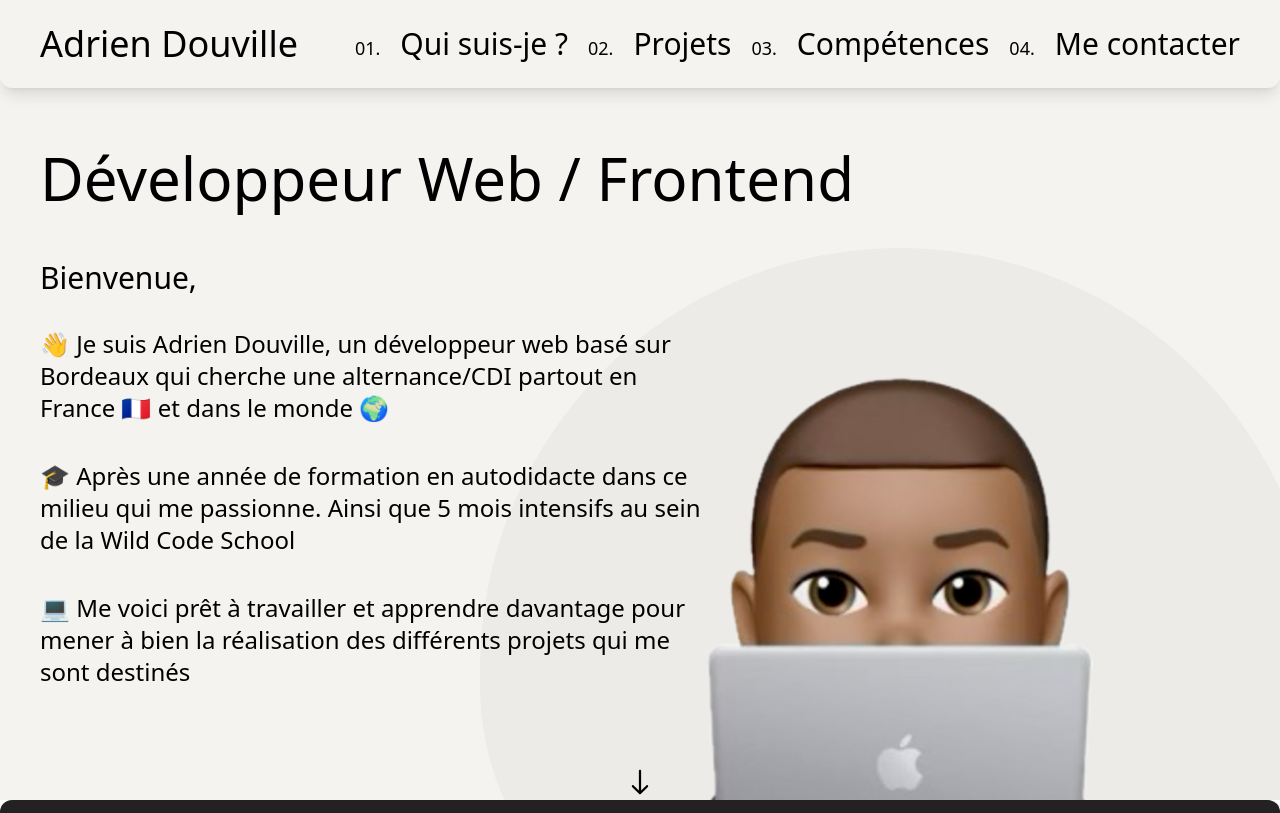
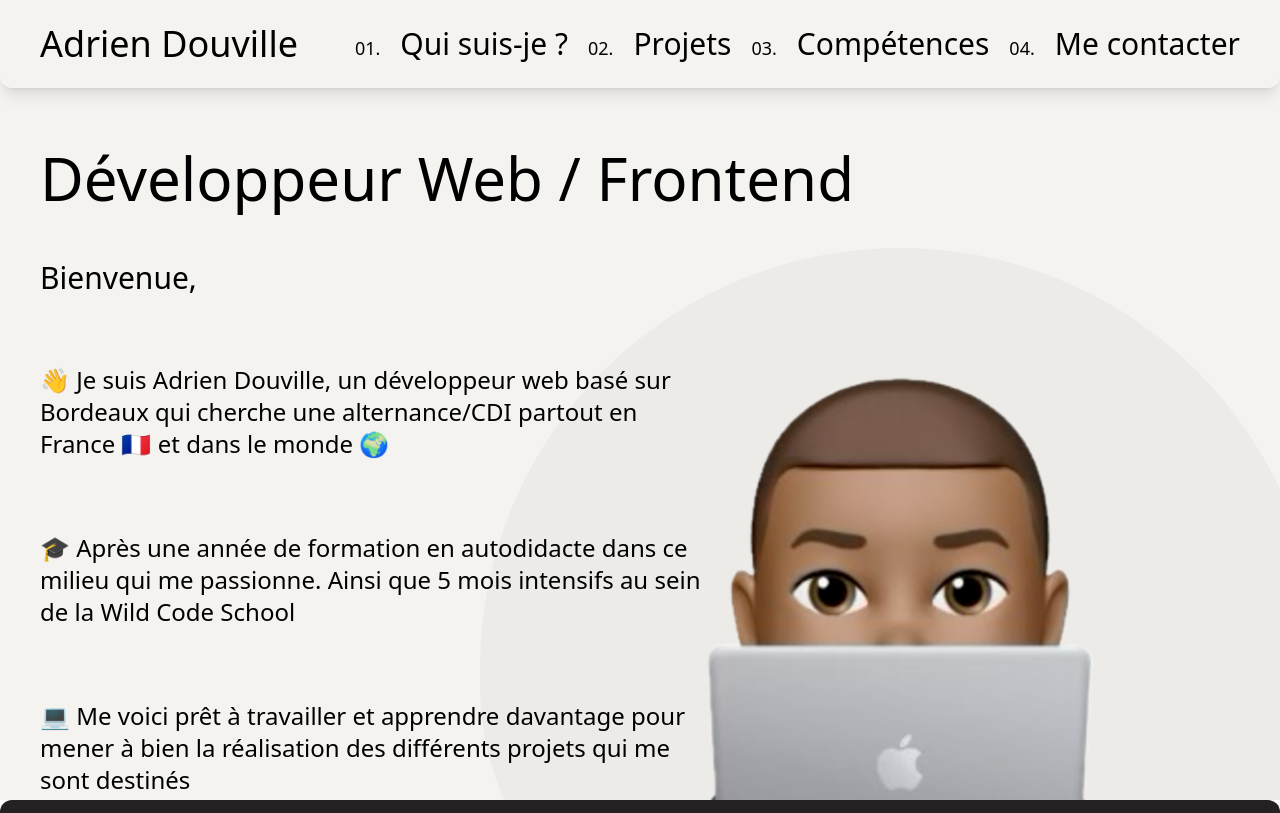
Before and after one commit to Delgorithm/portfolio, a React (Vite) app: page / in a window 1280 px wide. Shown: the top 813 px of the page. Built offline with nearby package versions, Linux system fonts and the light colour scheme.

Commit message:
Fix some style

```diff
--- a/src/components/Hero.jsx
+++ b/src/components/Hero.jsx
@@ -13,7 +13,7 @@ function Hero({ heroText }) {
 			</h1>
 			<article className="md:flex relative">
 				<section className="z-10">
-					<div className="leading-6 font-light xxs:pt-2 xsl:pt-12 xxs:text-xs xs:text-base xsl:text-lg xs:pt-5 iphone12:flex iphone12:flex-col iphone12:gap-1 iphone12pro:gap-5">
+					<div className="leading-6 font-light xxs:pt-2 xsl:pt-12 xxs:text-xs xs:text-base xsl:text-lg xs:pt-5 iphone12:flex iphone12:flex-col iphone12:gap-1 iphone12pro:gap-5 xl:gap-14">
 						<p className="xxs:text-xl md:text-3xl xxs:mt-1">
 							{heroText[0].firstP}
 						</p>
```
